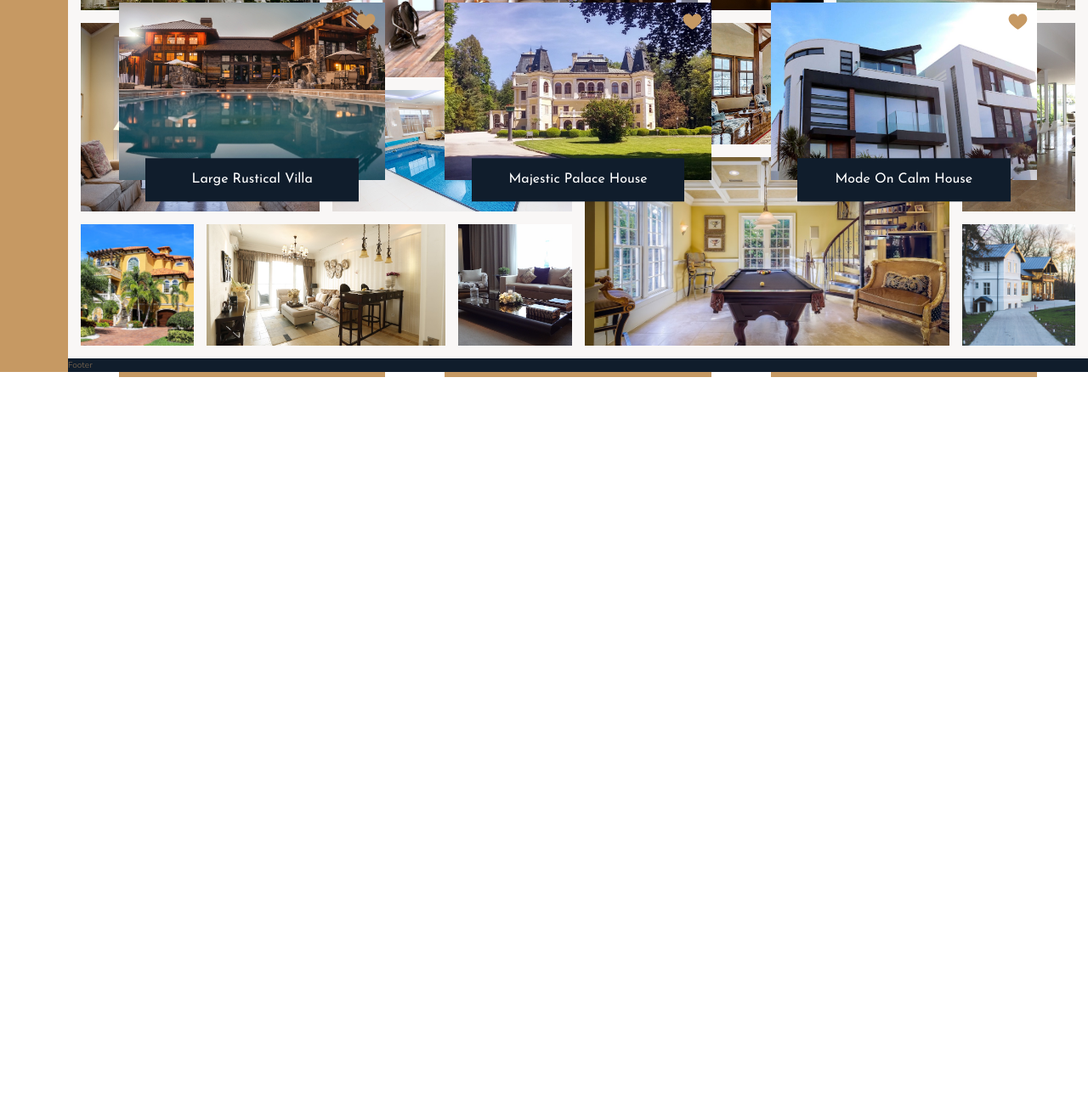
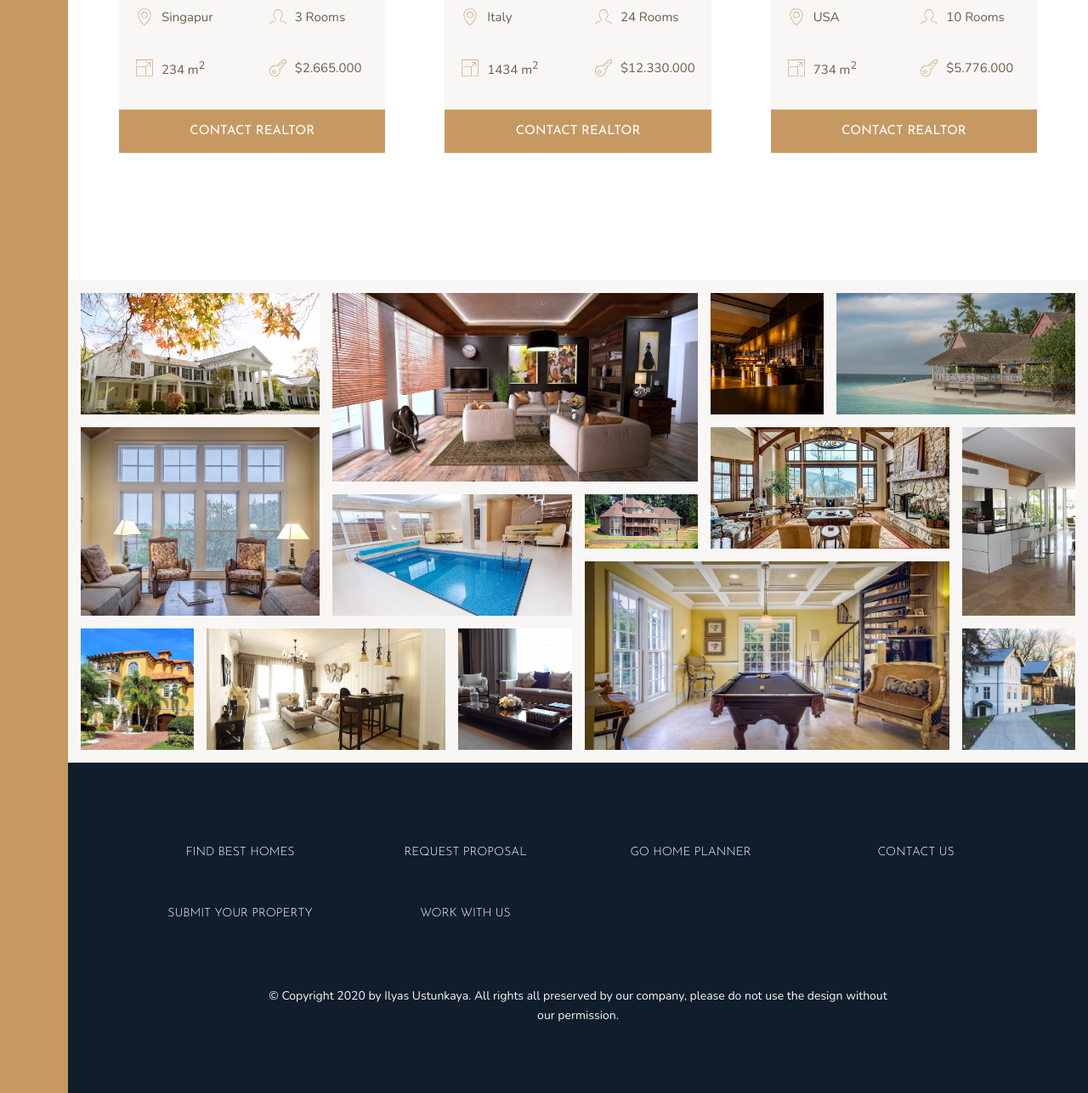
Before and after one commit to appsius/nearus, a website: page index.html in a window 1280 px wide. Shown: the part 2797-4084 px from the top of the page at 85% size. Before the commit the page ends 3241 px from the top, so only its background shows below. Drawn offline with nearby package versions, Linux system fonts and the light colour scheme.

Commit message:
Building Footer Section

```diff
--- a/index.html
+++ b/index.html
@@ -428,7 +428,30 @@
 		</section>
 
 		<footer class="footer">
-			Footer
+			<ul class="nav">
+				<li class="nav__item">
+					<a href="#" class="nav__link">Find best homes</a>
+				</li>
+				<li class="nav__item">
+					<a href="#" class="nav__link">Request proposal</a>
+				</li>
+				<li class="nav__item">
+					<a href="#" class="nav__link">Go home planner</a>
+				</li>
+				<li class="nav__item">
+					<a href="#" class="nav__link">Contact us</a>
+				</li>
+				<li class="nav__item">
+					<a href="#" class="nav__link">Submit your property</a>
+				</li>
+				<li class="nav__item">
+					<a href="#" class="nav__link">Work with us</a>
+				</li>
+			</ul>
+			<p class="copyright">
+				&copy; Copyright 2020 by Ilyas Ustunkaya. All rights all preserved
+				by our company, please do not use the design without our permission.
+			</p>
 		</footer>
 	</body>
 </html>
--- a/sass/_base.scss
+++ b/sass/_base.scss
@@ -36,7 +36,7 @@ body {
 
 .container {
 	display: grid;
-	grid-template-rows: 80vh min-content auto 40vw repeat(3, min-content);
+	grid-template-rows: 80vh min-content 40vw repeat(3, min-content);
 	grid-template-columns:
 		[sidebar-start] 8rem [sidebar-end full-start] minmax(6rem, 1fr)
 		[center-start] repeat(8, [col-start] minmax(min-content, 14rem) [col-end])
--- a/sass/_footer.scss
+++ b/sass/_footer.scss
@@ -1,5 +1,44 @@
 .footer {
 	background-color: $color-secondary;
+	grid-column: full-start / full-end;
+	padding: 8rem;
+}
+
+.nav {
+	list-style: none;
 	display: grid;
-	grid-column: full-start / full-end;
+	grid-template-columns: repeat(auto-fit, minmax(20rem, 1fr));
+	grid-gap: 2rem;
+	align-items: center;
+	justify-items: center;
+
+	&__link:link,
+	&__link:visited {
+		color: #ffffff;
+		font-size: 1.4rem;
+		font-family: $font-display;
+		padding: 1.5rem;
+		display: block;
+
+		text-decoration: none;
+		text-transform: uppercase;
+		text-align: center;
+
+		transition: all 0.2s;
+	}
+
+	&__link:hover {
+		background-color: #a36c06;
+		transform: translateY(-3px);
+	}
 }
+
+.copyright {
+	font-size: 1.4rem;
+	margin-top: 6rem;
+	color: $color-grey-light-1;
+	text-align: center;
+	margin-right: auto;
+	margin-left: auto;
+	width: 70%;
+}
--- a/sass/_story.scss
+++ b/sass/_story.scss
@@ -21,7 +21,7 @@
 		grid-column: 2/6;
 		box-shadow: 0 2rem 5rem rgba(#000000, 0.2);
 		position: absolute;
-		top: 21.3rem;
+		top: 7.7rem;
 		left: -1.6rem;
 	}
 
```
Also changed, not shown: css/style.css.
